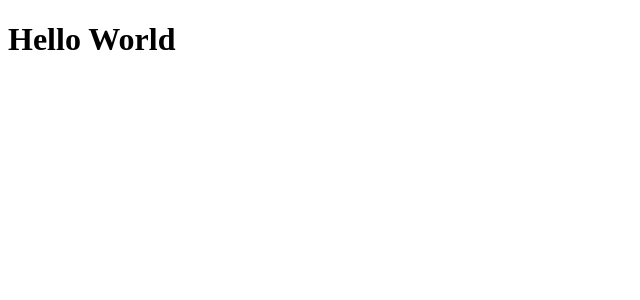
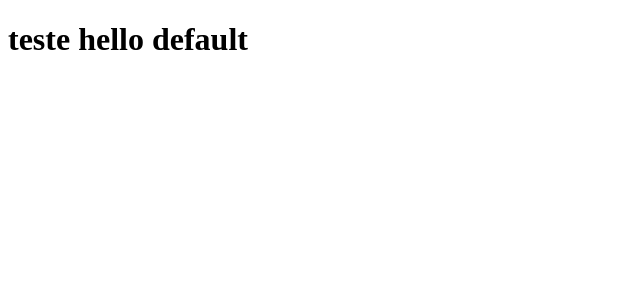
Before and after one commit to Aledev21/sxts, a React app: page / in a window 1280 px wide. Shown: the top 300 px of the page, without its empty margins (0-640 px from the left). Built offline with nearby package versions, Linux system fonts and the light colour scheme.

Commit message:
add webpack server

```diff
--- a/package.json
+++ b/package.json
@@ -11,6 +11,7 @@
     "@babel/preset-env": "^7.17.10",
     "babel-loader": "^8.2.5",
     "webpack": "^5.72.0",
-    "webpack-cli": "^4.9.2"
+    "webpack-cli": "^4.9.2",
+    "webpack-dev-server": "^4.9.0"
   }
 }
--- a/src/App.jsx
+++ b/src/App.jsx
@@ -1,4 +1,4 @@
 function App() {
-    return <h1>Hello World</h1>
+    return <h1>teste hello default</h1>
 }
 export default App
--- a/webpack.config.js
+++ b/webpack.config.js
@@ -8,9 +8,16 @@ module.exports = {
     path: path.resolve(__dirname, 'dist'),
     filename: 'bundle.js'
   },
+  stats: {
+    warnings: false
+  },
+  mode: 'development',
   resolve: {
     extensions: ['.js', '.jsx'],
   },
+  devServer: {
+    static: path.resolve(__dirname, 'public'),
+   },
   plugins:  [
     new htmlWebpackPlugin({ template:   path.resolve(__dirname, 'public', 'index.html') })
   ],
```
Also changed, not shown: 1 other file (tests, documents, lock files or other folders).
